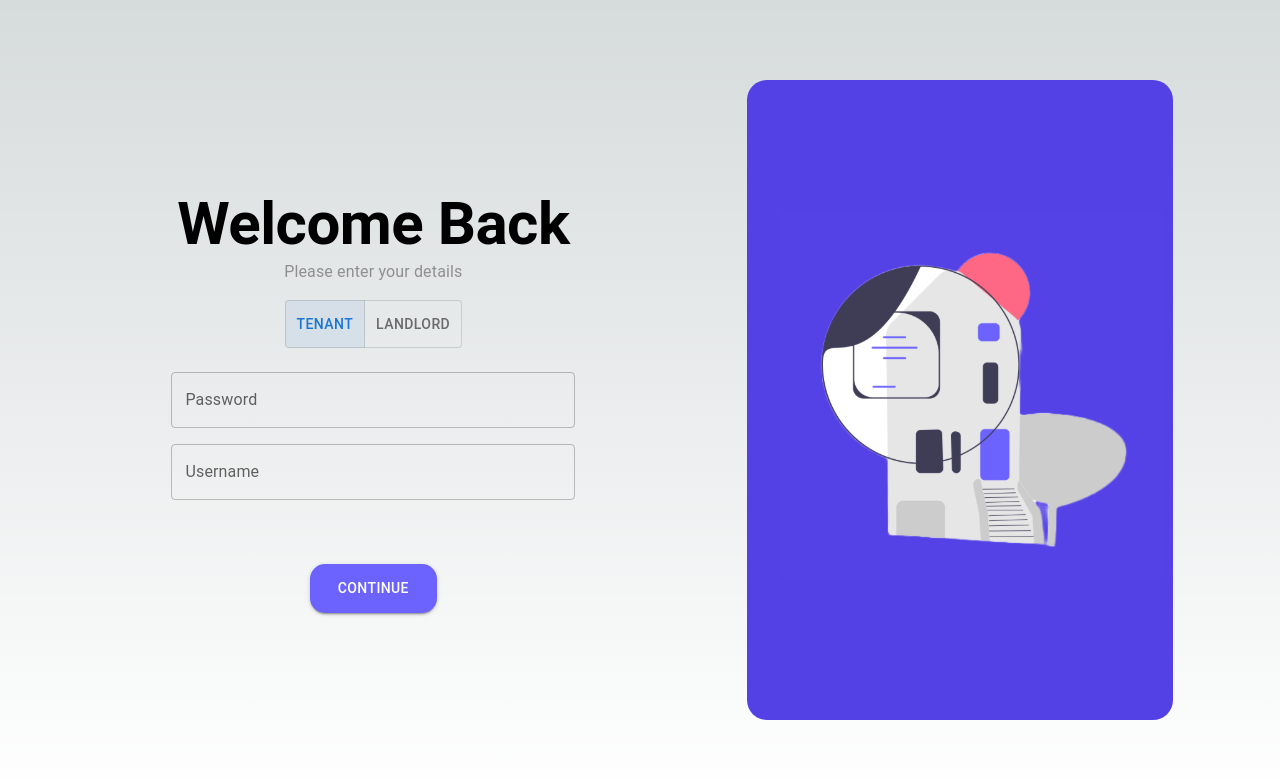
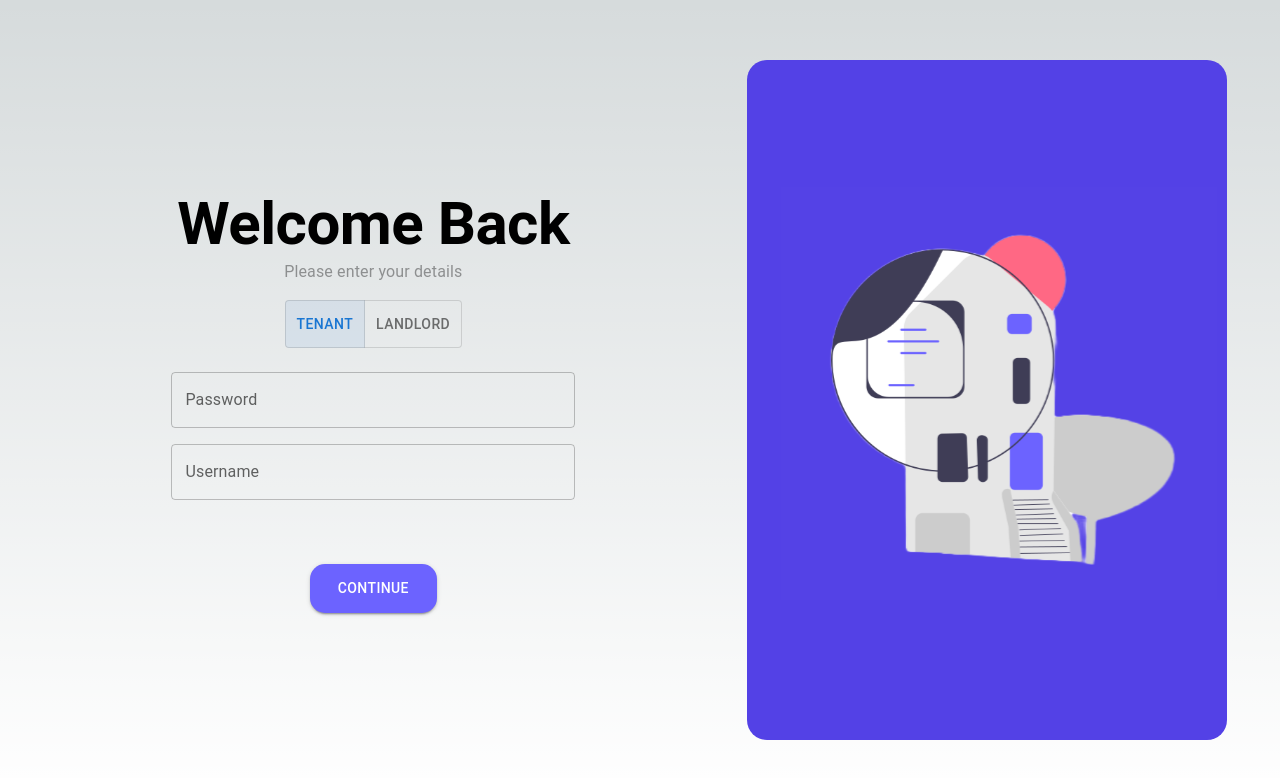
Before and after one commit to Josie1902/ReactExperiment, a Next.js app in the folder ticket-portal/: page /login in a window 1280 px wide. Shown: the top 778 px of the page. Built offline with nearby package versions, Linux system fonts and the light colour scheme.

Commit message:
stylistic changes

```diff
--- a/ticket-portal/app/login/page.js
+++ b/ticket-portal/app/login/page.js
@@ -24,7 +24,7 @@ export default function Login(){
 
     return(
         <Grid container>
-            <Grid item lg={7} md={7}
+            <Grid item lg={7} md={7} sm={9}
             container
             direction="column"
             justifyContent="center"
@@ -79,15 +79,16 @@ export default function Login(){
                   padding:"12px 28px", margin:"40px 0 0 0"}}>Continue</Button>
 
             </Grid>
-            <Hidden only={['xs', 'sm']}>
-                <Grid item lg={4} md={4}
+            <Hidden only={['xs']}>
+            {/* <Hidden only={['xs', 'sm']}> */}
+                <Grid item lg={5} md={5} sm={3}
                 container
                 justifyContent="flex-start"
                 alignItems="center"
                 >
                     <Box
-                    sx ={{backgroundColor: '#5341E6', borderRadius:5,height:"80%",display: 'flex',justifyContent:"center",
-                    alignItems:"center"}}
+                    sx ={{backgroundColor: '#5341E6', borderRadius:5,height:"85%",display: 'flex',justifyContent:"center",
+                    alignItems:"center",margin:"0 10% 0 0"}}
                     >
                         <Image
                         src={house}
```
